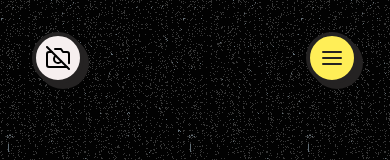
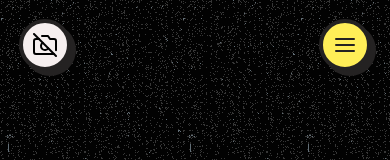
Before and after one commit to blobby-bobby/sticker-wall, a React (Vite) app: page / in a window 390 px wide. Shown: the top 160 px of the page. Built offline with nearby package versions, Linux system fonts and the light colour scheme.

Commit message:
fix margin on buttons for mobile devices

```diff
--- a/src/index.scss
+++ b/src/index.scss
@@ -54,6 +54,10 @@ body {
   width: 52px;
   box-shadow: 5px 5px var(--dark1);
   margin: 2rem;
+
+  @media (max-width: 577px) {
+    margin: 1.2rem;
+  }
 }
 
 @mixin quirky-button($color) {
```
